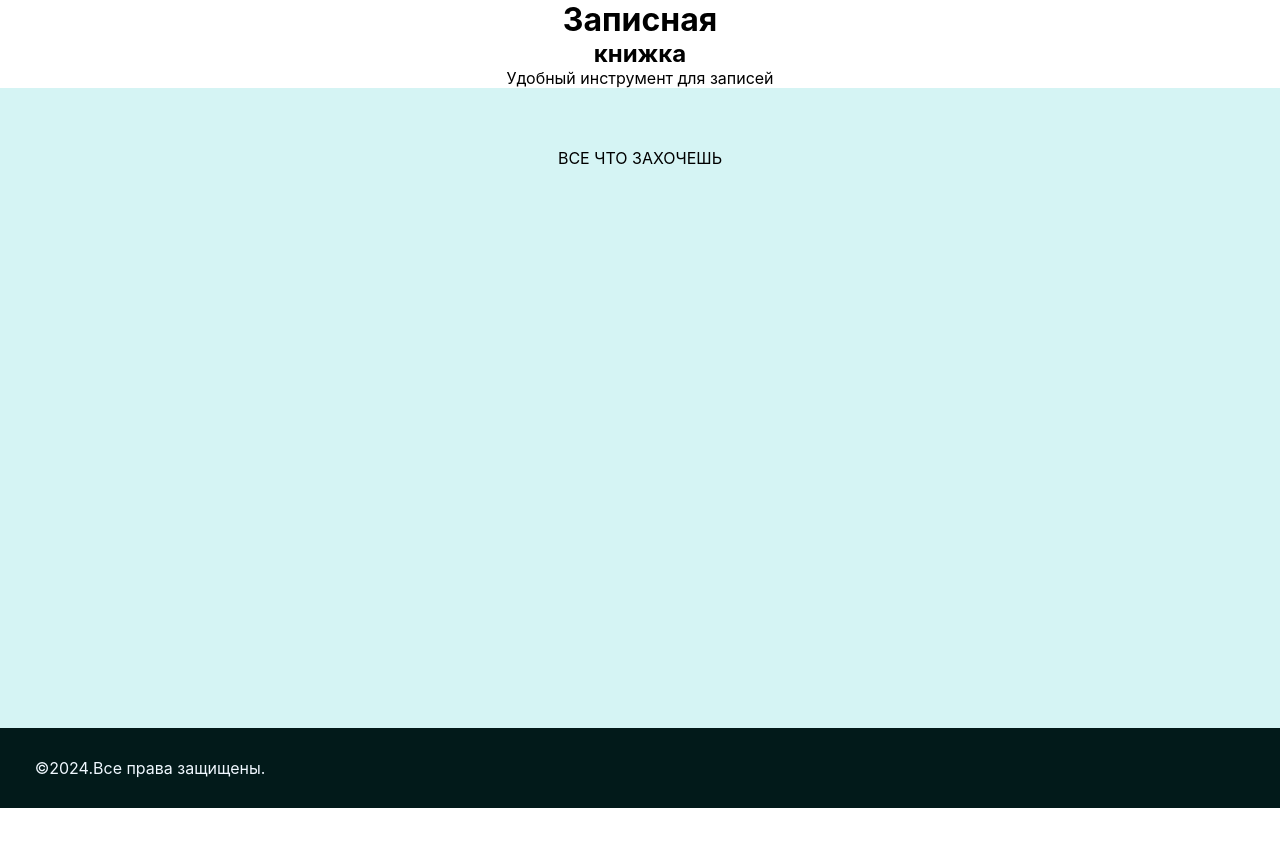
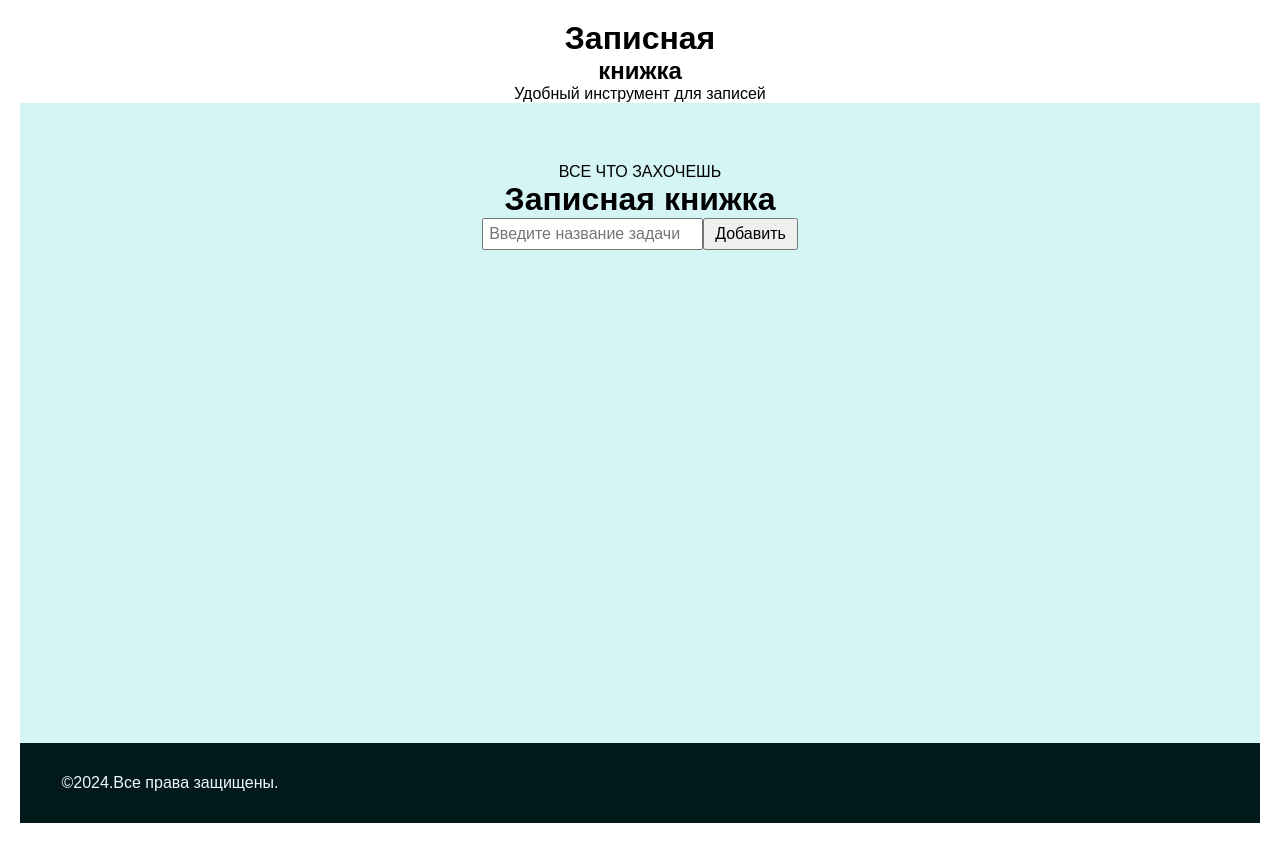
Before and after one commit to Andreimakash112/noteBook, a React (Create React App) app: page / in a window 1280 px wide. Before the commit the page ends 808 px from the top, so only its background shows below. Built offline with nearby package versions, Linux system fonts and the light colour scheme.

Commit message:
Product записная книжка

```diff
--- /dev/null
+++ b/src/components/Product.css
@@ -0,0 +1,37 @@
+body {
+    font-family: Arial, sans-serif;
+    margin: 0;
+    padding: 20px;
+  }
+
+  .task-input {
+    margin-bottom: 20px;
+  }
+
+  .task-input input {
+    padding: 5px;
+    font-size: 16px;
+  }
+
+  .task-input button {
+    padding: 5px 10px;
+    font-size: 16px;
+  }
+
+  .task-list ul {
+    list-style-type: none;
+    padding: 0;
+  }
+
+  .task-list li {
+    display: flex;
+    justify-content: space-between;
+    align-items: center;
+    padding: 10px;
+    border-bottom: 1px solid #ccc;
+  }
+
+  .task-list li button {
+    padding: 5px 10px;
+    font-size: 14px;
+  }
--- /dev/null
+++ b/src/components/Product.js
@@ -0,0 +1,73 @@
+import React, { useState, useEffect } from 'react';
+import './Product.css';
+
+function Product() {
+  const [tasks, setTasks] = useState([]);
+  const [newTaskTitle, setNewTaskTitle] = useState('');
+
+  useEffect(() => {
+    loadTasksFromJSON();
+  }, []);
+
+  const loadTasksFromJSON = () => {
+    try {
+      const storedTasks = JSON.parse(localStorage.getItem('tasks')) || [];
+      setTasks(storedTasks);
+    } catch (error) {
+      console.error('Error loading tasks from JSON:', error);
+    }
+  };
+
+  const saveTasksToJSON = () => {
+    try {
+      localStorage.setItem('tasks', JSON.stringify(tasks));
+    } catch (error) {
+      console.error('Error saving tasks to JSON:', error);
+    }
+  };
+
+  const addTask = () => {
+    if (newTaskTitle.trim() !== '') {
+      const newTask = { id: Date.now(), title: newTaskTitle };
+      setTasks([...tasks, newTask]);
+      setNewTaskTitle('');
+      saveTasksToJSON();
+    }
+  };
+
+  const deleteTask = (taskId) => {
+    const updatedTasks = tasks.filter((task) => task.id !== taskId);
+    setTasks(updatedTasks);
+    saveTasksToJSON();
+  };
+
+  return (
+    <div className="RecordBook">
+      <h1>Записная книжка</h1>
+      <div className="task-input">
+        <input
+          type="text"
+          id="task-title"
+          placeholder="Введите название задачи"
+          value={newTaskTitle}
+          onChange={(e) => setNewTaskTitle(e.target.value)}
+        />
+        <button id="add-task" onClick={addTask}>
+          Добавить
+        </button>
+      </div>
+      <div className="task-list">
+        <ul id="task-list">
+          {tasks.map((task) => (
+            <li key={task.id}>
+              {task.title}
+              <button onClick={() => deleteTask(task.id)}>Удалить</button>
+            </li>
+          ))}
+        </ul>
+      </div>
+    </div>
+  );
+}
+
+export default Product;
--- a/src/views/Main.js
+++ b/src/views/Main.js
@@ -1,11 +1,11 @@
 import React from 'react';
 import './Main.css';
-
+import Product from '../components/Product';
 function Main() {
   return (
     <div className="Main">
     <p> ВСЕ ЧТО ЗАХОЧЕШЬ </p>
-
+    <Product />
     </div>
   );
 }
```
